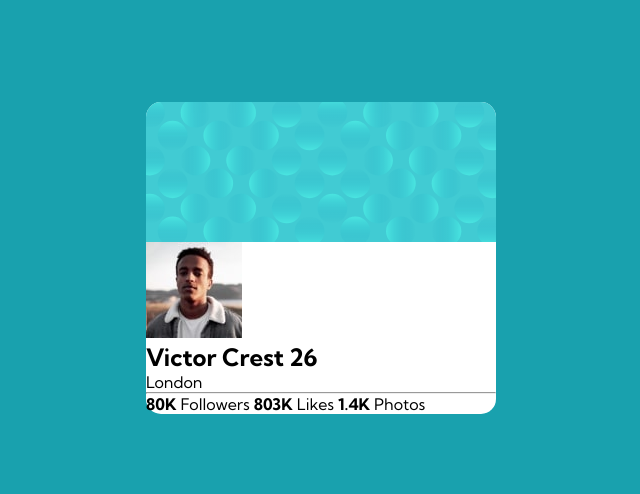
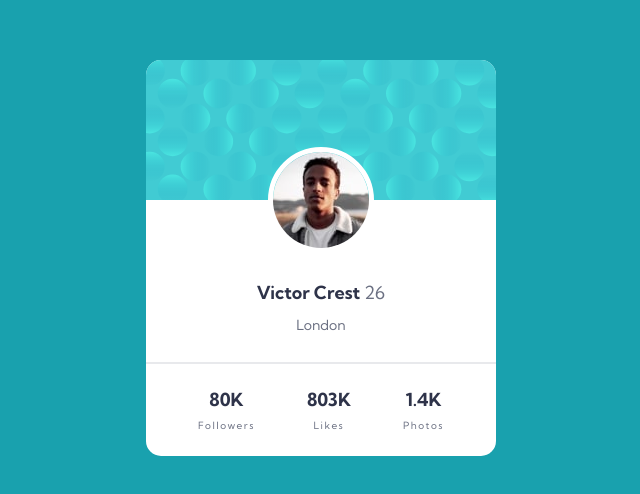
Before and after one commit to Alinesan/Aula-de-Front, a plain HTML site: page Projeto_Perfil/index.html in a window 1280 px wide. Shown: the part 142-636 px from the top of the page, without its empty margins (319-959 px from the left). Drawn offline with Linux system fonts and the light colour scheme.

Commit message:
ultimo commit

```diff
--- a/Projeto_Perfil/index.html
+++ b/Projeto_Perfil/index.html
@@ -16,20 +16,30 @@
                 <img src="./bg-pattern-card.svg" alt="fundo-oval">
             </div>
             <div class="info">
-                <img src="./Victor.jpg" alt="imagem do Victor">
+                <div class="info_top">
+                    <img src="./Victor.jpg" alt="imagem do Victor">
 
-                <h1>Victor Crest 26</h1>
-                <p>London</p>
+                    <h1>Victor Crest <span>26</span></h1>
+                    <p>London</p>
+                </div>
                 <hr>
 
-                <strong>80K</strong>
-                <span>Followers</span>
+                <div class="info_bottom">
+                    <div>
+                        <strong>80K</strong>
+                        <p>Followers</p>
+                    </div>
 
-                <strong>803K</strong>
-                <span>Likes</span>
+                    <div>
+                        <strong>803K</strong>
+                        <p>Likes</p>
+                    </div>
 
-                <strong>1.4K</strong>
-                <span>Photos</span>
+                    <div>
+                        <strong>1.4K</strong>
+                        <p>Photos</p>
+                    </div>
+                </div>
             </div>
         </section>
     </main>
--- a/Projeto_Perfil/style.css
+++ b/Projeto_Perfil/style.css
@@ -13,6 +13,9 @@
     /* criação de variável começa com -- */
     --main-bg: #19a1ae;
     --card-bg: #fff;
+    --title: #2E3349;
+    --text: #6b7082;
+    --border: #E8E9EC;
 }
 
 body {
@@ -44,4 +47,59 @@ section {
 .fundo-oval img {
     border-radius: 0.9375rem 0.9375rem 0 0;
     display: block;
+    width: 100%;
 }
+
+.info_top {
+    text-align: center;
+}
+
+.info_top img {
+    margin-top: -3.3125rem;
+    margin-bottom: 1.5rem;
+    border: 5px solid var(--card-bg);
+    border-radius: 50%;
+}
+
+.info_top h1 {
+    font-size: 1.125rem;
+    color: var(--title);
+    margin-bottom: 0.81rem;
+}
+
+.info_top h1 span {
+    color: var(--text);
+    font-weight: 400;
+}
+
+.info_top p {
+    color: var(--text);
+    font-size: 0.875rem;
+    margin-bottom: 1.75rem;
+}
+
+hr {
+    border: 1px solid var(--border);
+}
+
+.info_bottom {
+    display: flex;
+    justify-content: space-evenly;
+    padding-block: 1.5rem;
+}
+
+.info_bottom div {
+    text-align: center;
+}
+
+.info_bottom div strong {
+    font-size: 1.125rem;
+    color: var(--title);
+}
+
+.info_bottom div p {
+    margin-top: 0.5rem;
+    font-size: 0.625rem;
+    color: var(--text);
+    letter-spacing: 0.09375rem;
+}
```
